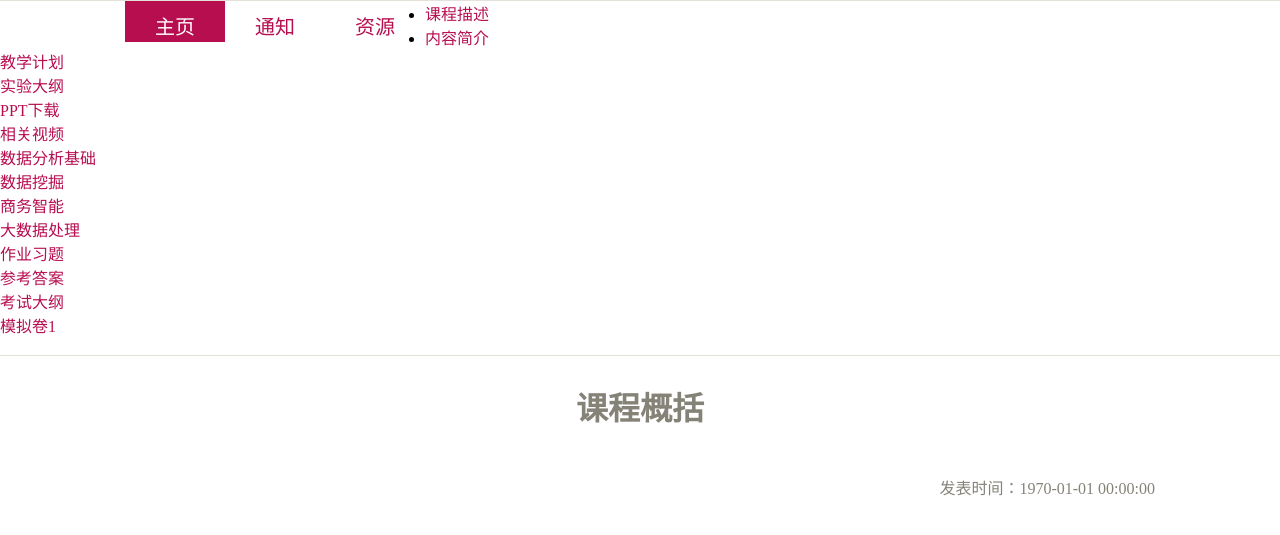
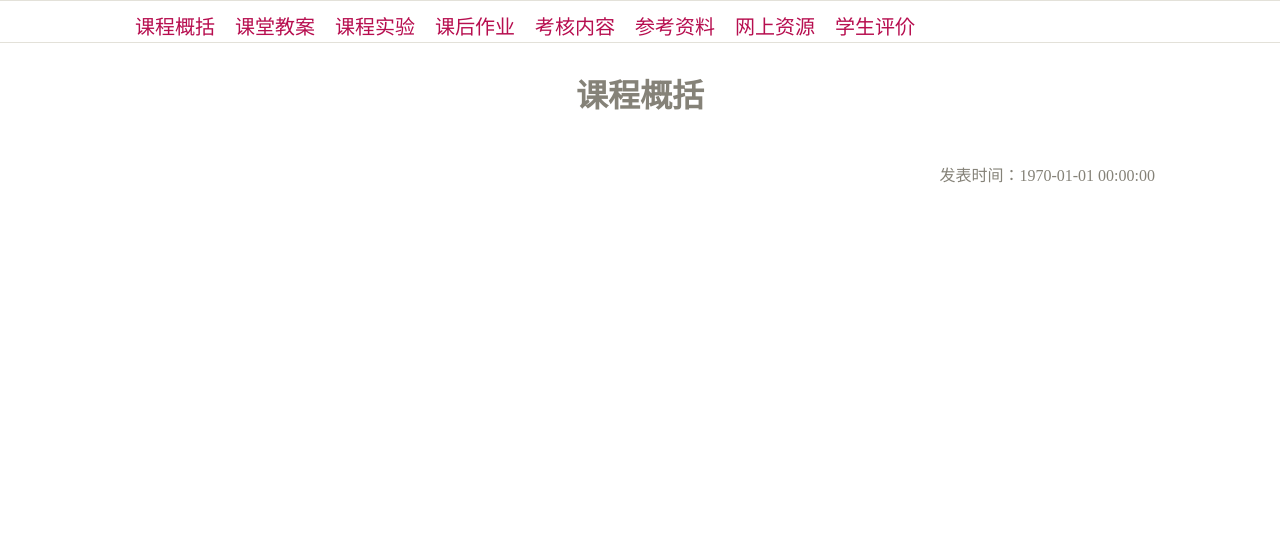
Before and after one commit to sysuzjz/IBM-BigData-course-mainpage, a PHP site: page /view in a window 1280 px wide. Shown: the part 121-656 px from the top of the page. Run offline with PHP 8.4, Linux system fonts and the light colour scheme; data that the repository does not hold is empty.

Commit message:
update the view of head

```diff
--- a/static/CSS/head.css
+++ b/static/CSS/head.css
@@ -35,7 +35,7 @@
     text-align: center;
 }
 
-#menu li {
+#menu-container li {
     display: block;
     float: left;
     /*margin: 10px 5px;*/
@@ -45,12 +45,19 @@
     font-size: 20px;
 }
 
-#menu li:hover, .selectedItem {
+#menu-container li:hover, .selectedItem {
     background: #B70E4F;
 }
 
-#menu li:hover a, .selectedItem a {
+#menu-container li:hover a, .selectedItem a {
     color: white;
+}
+
+.submenu {
+    display: none;
+}
+.submenu li {
+    font-size: 16px;
 }
 
 #bodybox {
--- a/view/head.php
+++ b/view/head.php
@@ -28,19 +28,34 @@
             <?php } ?>
         </div>
     </div>
-    <div class="clear-float" id="menu-container">
-        <ul id="menu">
+    <div id="menu-container">
+        <ul id="menu" class="clear-float">
             <li>
-                <a href="index.php">主页</a>
+                <a href="#" data-type="overview">课程概括</a>
             </li>
             <li>
-                <a href="informs.php">通知</a>
+                <a href="#" data-type="download">课堂教案</a>
             </li>
             <li>
-                <a href="resources.php">资源</a>
+                <a href="#" data-type="lab">课程实验</a>
+            </li>
+            <li>
+                <a href="#" data-type="homework">课后作业</a>
+            </li>
+            <li>
+                <a href="#" data-type="test">考核内容</a>
+            </li>
+            <li>
+                <a href="references.php">参考资料</a>
+            </li>
+            <li>
+                <a href="resources.php">网上资源</a>
+            </li>
+            <li>
+                <a href="assessment.php">学生评价</a>
             </li>
         </ul>
-        <ul class="submenu" data-type="overview">
+        <ul class="submenu clear-float" data-type="overview">
             <li>
                 <a href="description.php">课程描述</a>
             </li>
@@ -54,7 +69,7 @@
                 <a href="outline.php">实验大纲</a>
             </li>
         </ul>
-        <ul class="submenu" data-type="download">
+        <ul class="submenu clear-float" data-type="download">
             <li>
                 <a href="ppt_download.php">PPT下载</a>
             </li>
@@ -62,7 +77,7 @@
                 <a href="video_download.php">相关视频</a>
             </li>
         </ul>
-        <ul class="submenu" data-type="lab">
+        <ul class="submenu clear-float" data-type="lab">
             <li>
                 <a href="lab1.php">数据分析基础</a>
             </li>
@@ -76,7 +91,7 @@
                 <a href="lab4.php">大数据处理</a>
             </li>
         </ul>
-        <ul class="submenu" data-type="homework">
+        <ul class="submenu clear-float" data-type="homework">
             <li>
                 <a href="homework.php">作业习题</a>
             </li>
@@ -84,7 +99,7 @@
                 <a href="answer.php">参考答案</a>
             </li>
         </ul>
-        <ul class="submenu" data-type="test">
+        <ul class="submenu clear-float" data-type="test">
             <li>
                 <a href="test_outline.php">考试大纲</a>
             </li>
@@ -92,7 +107,7 @@
                 <a href="simulating1.php">模拟卷1</a>
             </li>
             <li>
-                <a href="simulating2.php"></a>
+                <a href="simulating2.php">模拟卷2</a>
             </li>
         </ul>
     </div>
```
Also changed, not shown: 1 other file.
